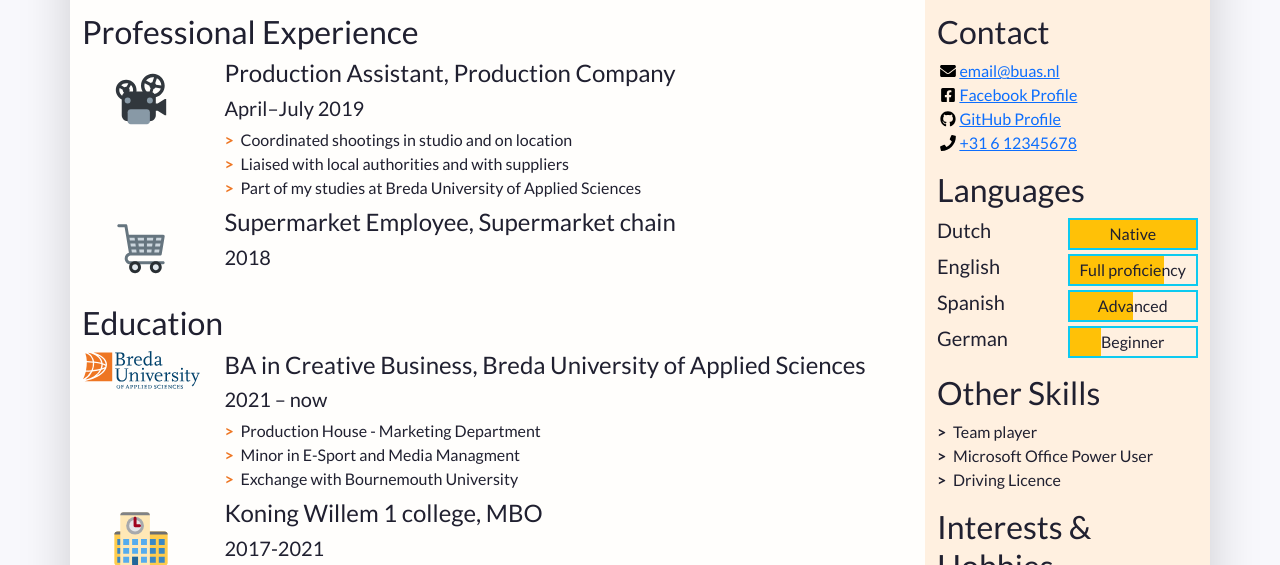
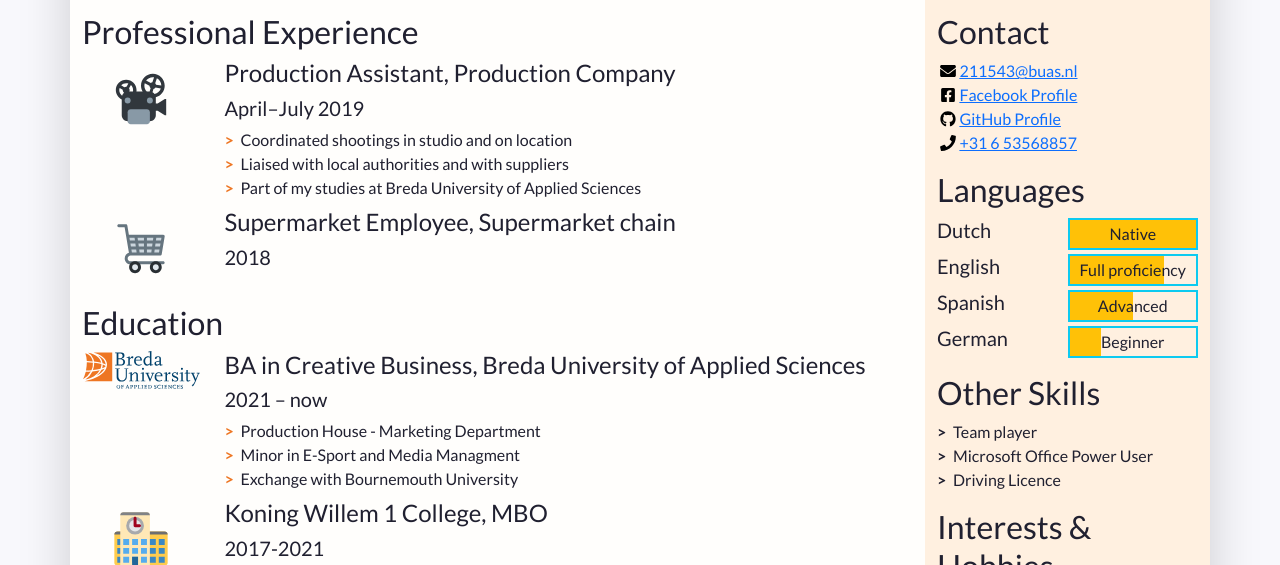
Before and after one commit to ChloeRijp/PRJ4_2223_211543, a plain HTML site: page index.html in a window 1280 px wide. Shown: the part 225-790 px from the top of the page. Drawn offline with nearby package versions, Linux system fonts and the light colour scheme.

Commit message:
Update index.html
First class

```diff
--- a/index.html
+++ b/index.html
@@ -145,7 +145,7 @@
                   <img class="biography-logo mw-100 d-block mx-auto" src="images/schools/school.svg" alt="School logo" width="80">
                 </div>
                 <div class="biography-contents col-9 col-sm-10 col-md-9 col-lg-10">
-                  <h4>Koning Willem 1 college, MBO</h4>
+                  <h4>Koning Willem 1 College, MBO</h4>
                   <h5>2017-2021</h5>
                   <ul class="biography-details list-unstyled">
                     <li>Audiovisual Specialist</li>
@@ -179,7 +179,7 @@
               <li class="contact-item">
                 <a class="d-flex align-items-center" href="mailto:email@buas.nl" target="_blank">
                   <img class="contact-icon" src="images/icons/envelope.svg" alt="Email">
-                  email@buas.nl
+                  211543@buas.nl
                 </a>
               </li>
               <li class="contact-item">
@@ -197,7 +197,7 @@
               <li class="contact-item">
                 <a class="d-flex align-items-center" href="tel:+31612345678" target="_blank">
                   <img class="contact-icon" src="images/icons/phone.svg" alt="Mobile Phone">
-                  +31 6 12345678
+                  +31 6 53568857
                 </a>
               </li>
             </ul>
```
